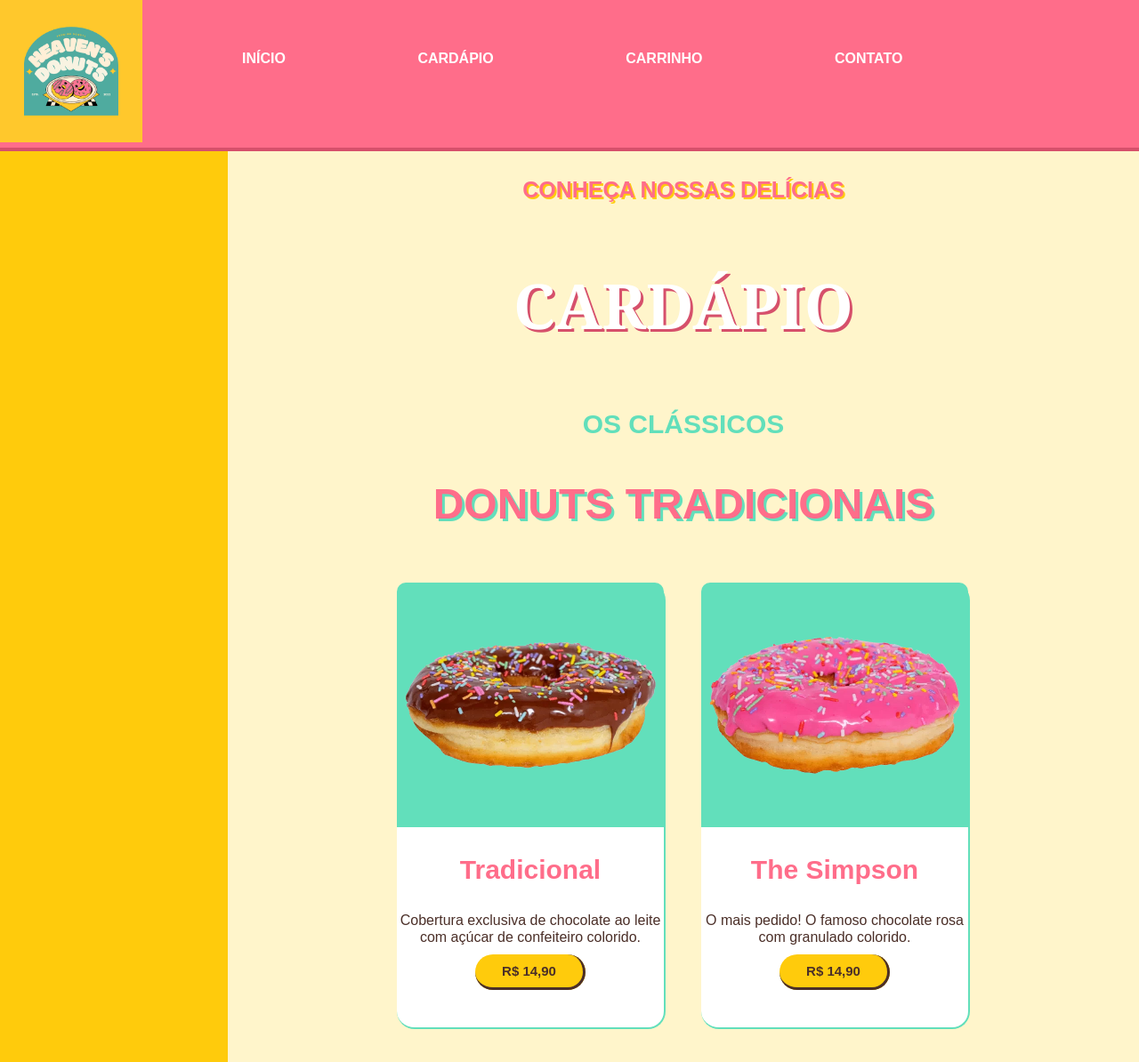
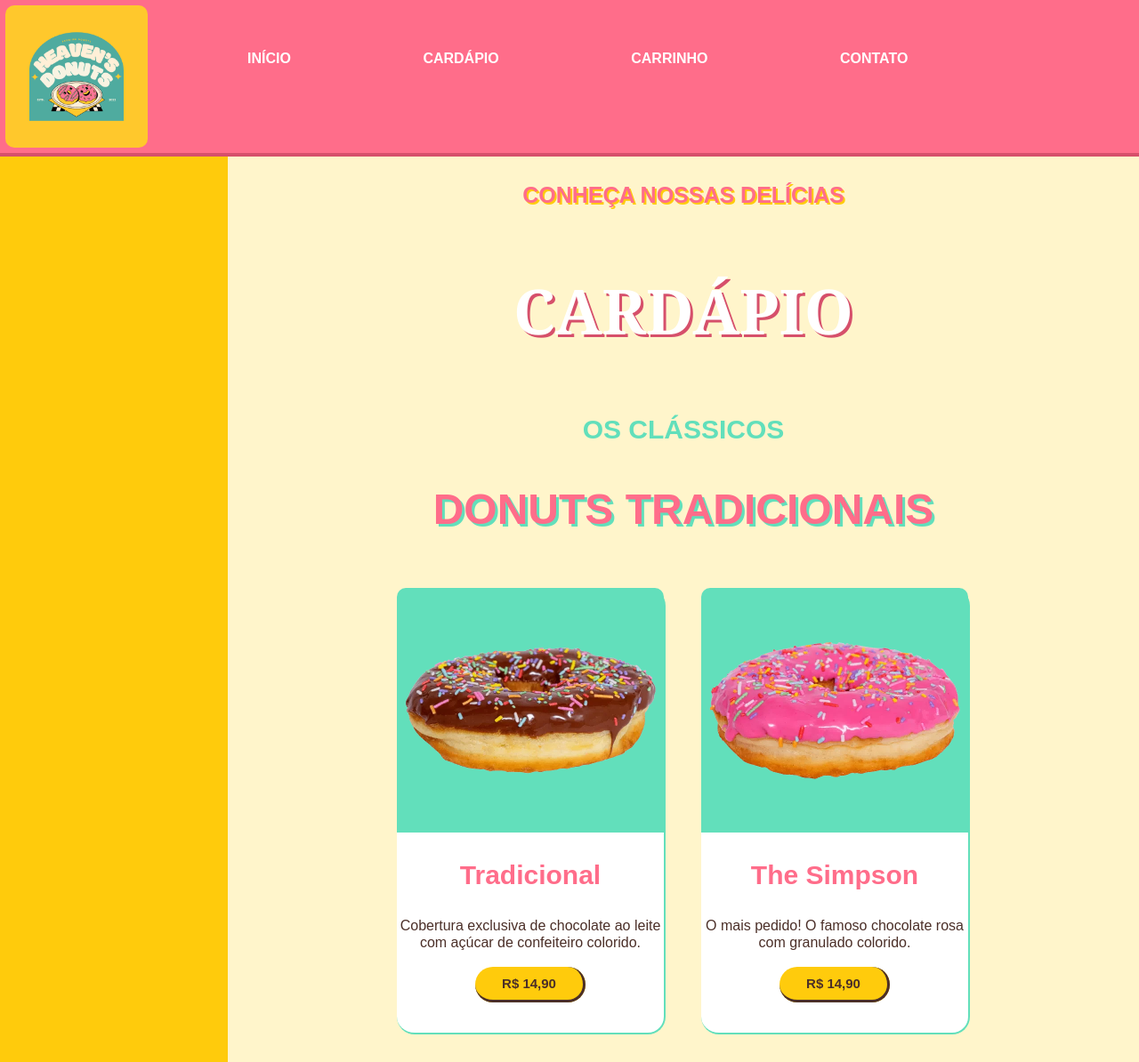
Before and after one commit to KarolineGarletGoulart/ep3, a plain HTML site: page index.html in a window 1280 px wide. Shown: the top 1194 px of the page at 89% size. Drawn offline with Linux system fonts and the light colour scheme.

Commit message:
Add files via upload

```diff
--- a/style.css
+++ b/style.css
@@ -64,13 +64,17 @@ body{
     grid-template-columns: 20% auto auto;
     grid-template-rows: auto auto auto;
     margin: 0 auto;
-     font-size: 1rem;
+    font-size: 1rem;
     font-weight: 400;
     line-height: 1.5;
 }
 .logotipo{
     height: auto;
     width: 160px;
+    border-radius: 10px;
+    margin-top:6px;
+    margin-left: 6px;
+
 }
 .box_pai{
     border: 2px rgb(255, 255, 255);
@@ -130,6 +134,7 @@ body{
     font-size: 16px;
     font-weight: 500;
     line-height: 1.2rem;
+    padding-bottom: 8px;
 }
 .elementor-button-price{
     color: rgb(75, 47, 40);
@@ -139,7 +144,7 @@ body{
     border-radius: 100px;
     font-family: Poppins, sans-serif;
     font-size: 15px;
-    font-weight: 600;
+    font-weight: 550;
     padding: 10px 30px;
     text-decoration: none;
     transition: 0.5s;
```
